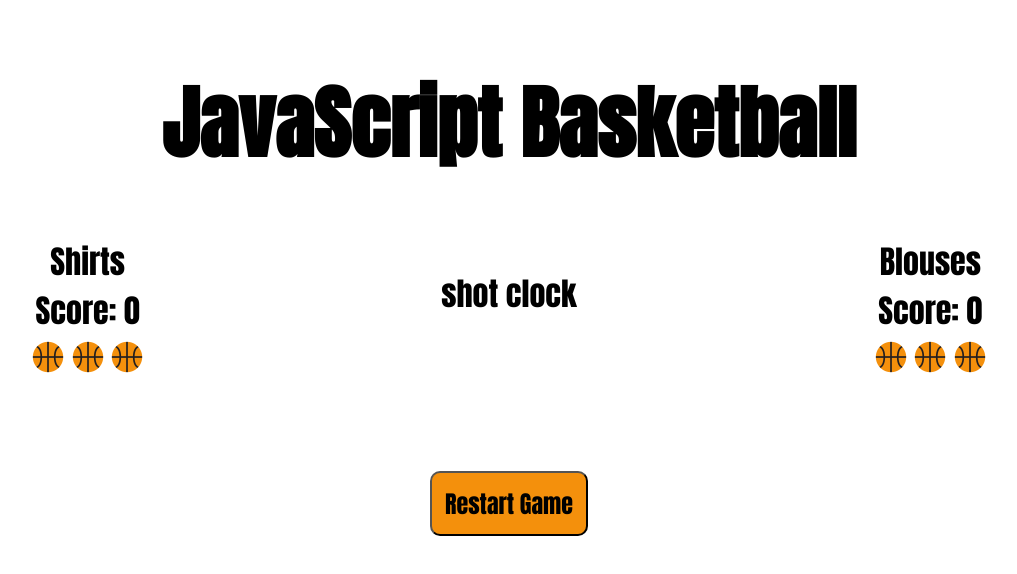
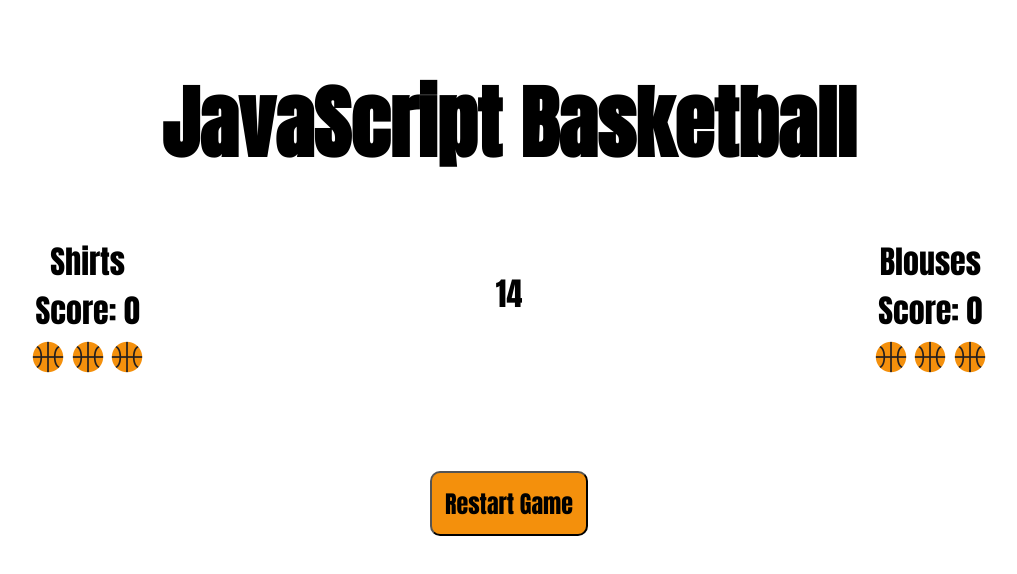
Before and after one commit to joneskj55/javascript-basketball, a plain HTML site: page index.html in a window 1280 px wide. Shown: the whole page, without its empty margins (131-1148 px from the left). Drawn offline with Linux system fonts and the light colour scheme.

Commit message:
add initial shotclock countdown

```diff
--- a/index.html
+++ b/index.html
@@ -29,7 +29,7 @@
       </div>
 
       <div class="column">
-        <p>shot clock</p>
+        <p id="clock"></p>
       </div>
 
       <div class="column">
--- a/script.js
+++ b/script.js
@@ -42,6 +42,32 @@ function threePoints2() {
   document.getElementById("player-two-score").innerHTML = score2;
 }
 
+// shot clock
+// Set the date we're counting down to
+var countDownDate = new Date("Jan 5, 2022 15:37:25").getTime();
+
+// Update the count down every 1 second
+var x = setInterval(function () {
+  // Get today's date and time
+  var now = new Date().getTime();
+
+  // Find the distance between now and the count down date
+  var distance = countDownDate - now;
+
+  // Time calculation for seconds
+  var seconds = Math.floor((distance % (1000 * 25)) / 1000);
+
+  // Output the result in an element with id="clock"
+  document.getElementById("clock").innerHTML = seconds;
+
+  // If the count down is over, write some text
+  // if (distance < 0) {
+  //   clearInterval(x);
+  //   document.getElementById("clock").innerHTML = "EXPIRED";
+  //   // BUZZER
+  // }
+}, 1000);
+
 // reset game
 function reset() {
   score1 = 0;
```
